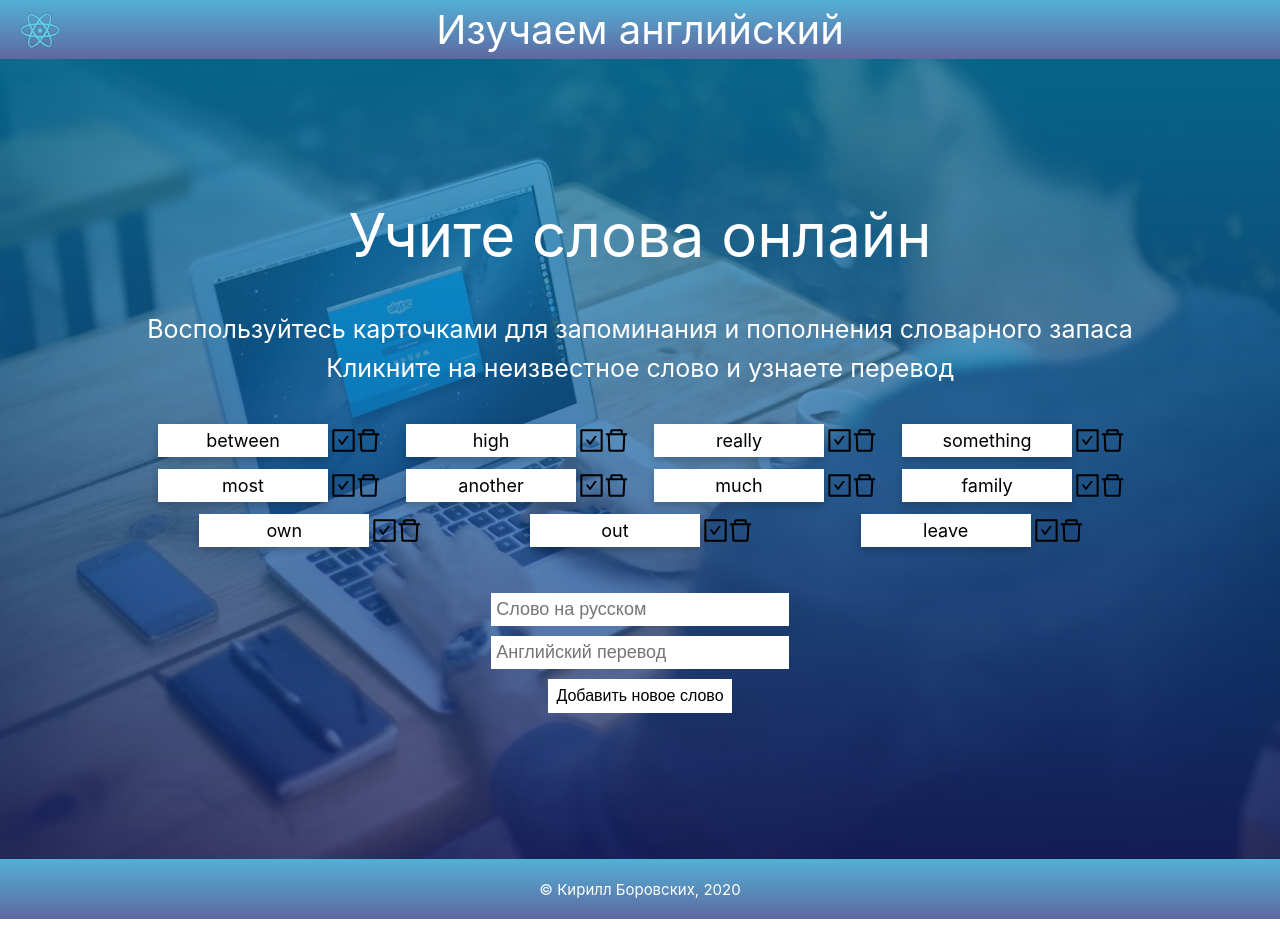
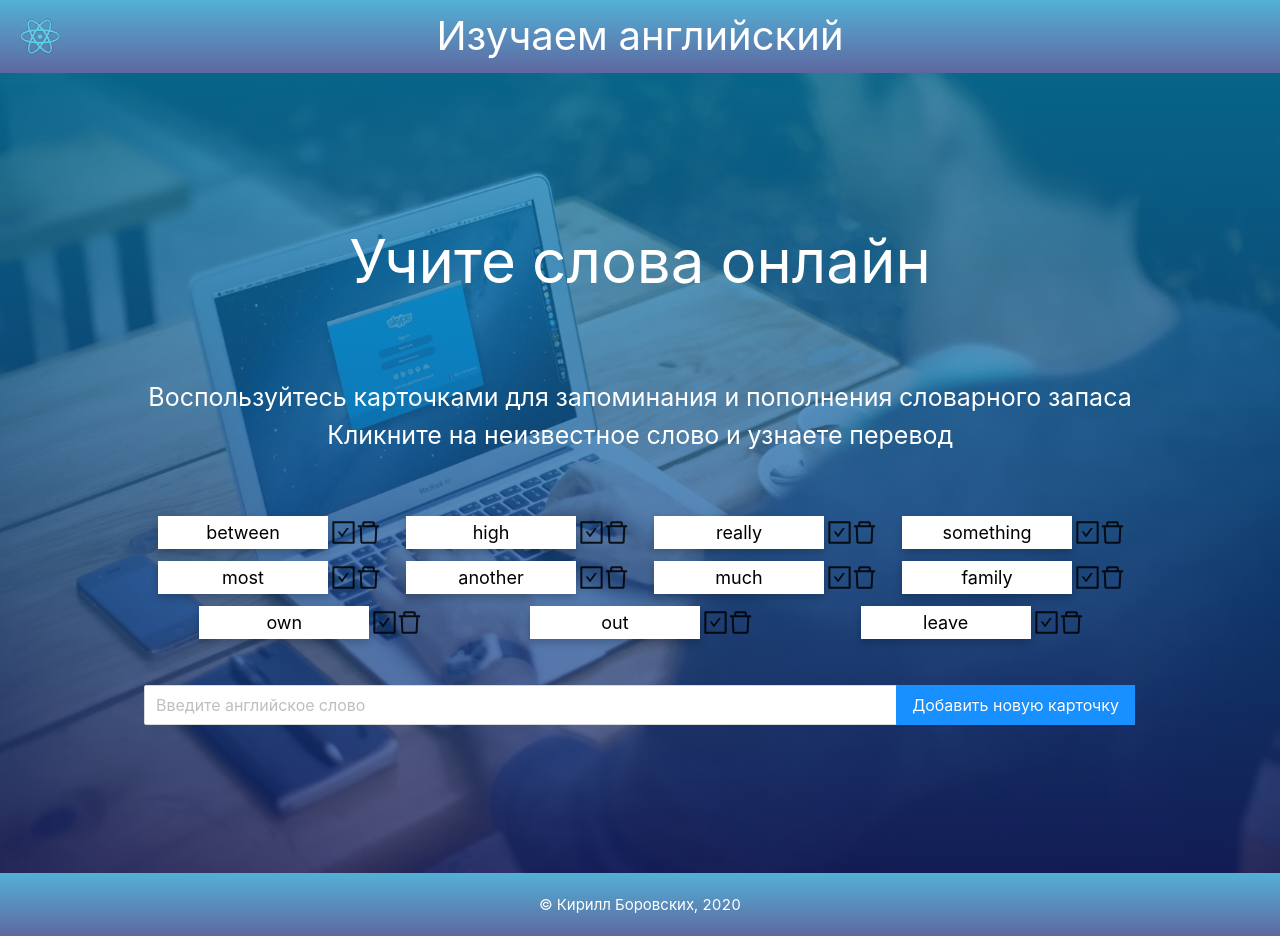
Before and after one commit to orangecat21/learn-new-words, a React (Create React App) app: page / in a window 1280 px wide. Built offline with nearby package versions, Linux system fonts and the light colour scheme; no server answers.

Commit message:
Request to API and handle Error

```diff
--- a/package.json
+++ b/package.json
@@ -9,6 +9,7 @@
     "@testing-library/user-event": "^7.1.2",
     "antd": "^4.4.0",
     "classnames": "^2.2.6",
+    "firebase": "^7.15.5",
     "react": "^16.13.1",
     "react-dom": "^16.13.1",
     "react-scripts": "3.4.1"
--- a/src/App.js
+++ b/src/App.js
@@ -30,6 +30,9 @@ export default class App extends React.Component {
   }
 
   handlerAddCard = (rus, eng) => {
+    if (typeof rus === "undefined") {
+      return false;
+    } else {
       this.setState(({wordArr}) => {
         const lastId = wordArr[wordArr.length-1].id;
         const newWordArr = [
@@ -43,7 +46,8 @@ export default class App extends React.Component {
         return {
           wordArr: newWordArr,
         }
-    })
+      });
+    }
   }
 
   render() {
--- a/src/components/addCardForm/addCardForm.js
+++ b/src/components/addCardForm/addCardForm.js
@@ -1,60 +1,53 @@
 import React from 'react';
+import { Input } from 'antd';
+import getTranslateWord from '../../services/dictionary';
 import className from './addCardForm.module.css';
+
+const { Search } = Input;
 
 export default class addCardForm extends React.Component {
 
     state = {
-        rus: '',
-        eng: ''
+        eng: '',
+        isBusy: false,
     }
 
-    handlerRusChange = (e) => {
-        this.setState({
-            rus:e.target.value
-        })
-    }
-
-    handlerEngChange = (e) => {
+    handlerChange = (e) => {
         this.setState({
             eng:e.target.value
         })
     }
 
-    handlerSubmit = (e) => {
-        e.preventDefault();
-        const {rus, eng} = this.state;
-        this.props.onFormSubmit(rus, eng);
+    getWord = async () => {
+        const { eng } = this.state;
+        const translate = await getTranslateWord(eng)
+        this.props.onFormSubmit( translate, eng);
         this.setState({
-            rus:'',
-            eng:''
+            eng:'',
+            isBusy: false,
         })
     }
 
+    handlerSubmit = async () => {
+        this.state.eng !== '' && this.setState({
+            isBusy: true,
+        }, this.getWord);
+    }
+
     render () {
-        const {rus, eng} = this.state;
+        const { eng, isBusy } = this.state;
         return (
-            <form className={className.form} onSubmit={this.handlerSubmit}>
-                <input
-                    className={className.form__input}
-                    type="text"
-                    value={rus}
-                    onChange={this.handlerRusChange}
-                    placeholder='Слово на русском'
-                    required
+            <div className={className.form}>
+                <Search
+                    placeholder="Введите английское слово"
+                    enterButton="Добавить новую карточку"
+                    size="large"
+                    onSearch={this.handlerSubmit}
+                    onChange={this.handlerChange}
+                    value={eng}
+                    loading={isBusy}
                 />
-                <input
-                    className={className.form__input}
-                    type="text"
-                    value={eng}
-                    onChange={this.handlerEngChange}
-                    placeholder='Английский перевод'
-                    required
-                />
-
-                <button className={className.form__button}>
-                    Добавить новое слово
-                </button>
-            </form>
+            </div>
         );
     }
 }
--- a/src/components/card/card.module.css
+++ b/src/components/card/card.module.css
@@ -44,6 +44,9 @@
   -webkit-backface-visibility: hidden;
   backface-visibility: hidden;
   padding: 6px 12px;
+  display: flex;
+  align-items: center;
+  justify-content: center;
 }
 
 .cardFront {
--- a/src/index.js
+++ b/src/index.js
@@ -1,6 +1,7 @@
 import React from 'react';
 import ReactDOM from 'react-dom';
 import './index.css';
+import 'antd/dist/antd.css';
 import App from './App';
 
 
--- /dev/null
+++ b/src/services/dictionary.js
@@ -0,0 +1,24 @@
+const API_KEY = process.env.REACT_APP_API_KEY;
+
+const getTranslateWord = async (text, lang = 'en-ru') => {
+
+    try{
+        const res = await fetch(`https://reactmarathon-api.netlify.app/api/translate?text=${ text }&lang=${ lang }`, {
+            headers: {
+                'Authorization': API_KEY,
+            }
+        });
+
+        if (res.status === 200) {
+            const body = await res.json();
+
+            return body.translate;
+        } else {
+            throw new Error('Bad request');
+        }
+    } catch(err) {
+        console.error(err);
+    }
+}
+
+export default getTranslateWord;
```
Also changed, not shown: src/index.css (line endings or trailing spaces), 2 other files (tests, documents, lock files or other folders). Lines whose indentation alone changed are shown as unchanged.
